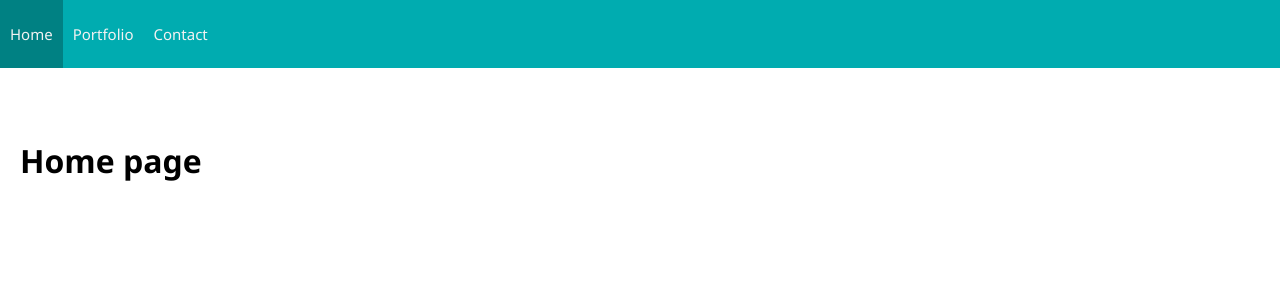
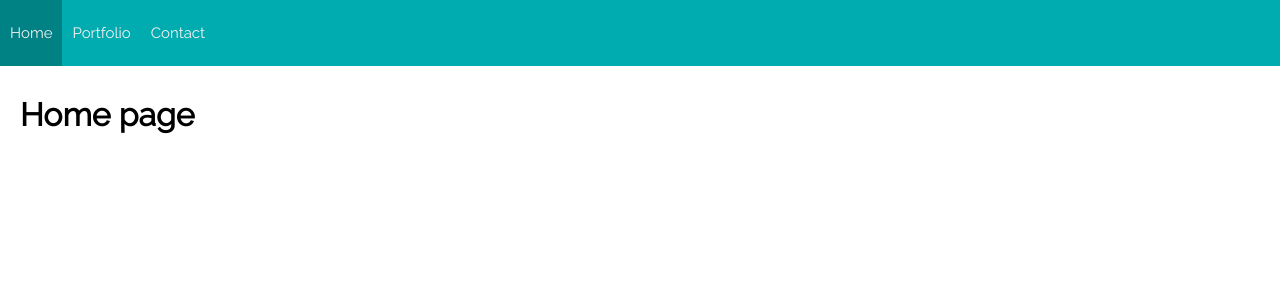
Before and after one commit to bsmrdel101/Portfolio-Website, a React (Create React App) app: page /#/home in a window 1280 px wide. Shown: the top 300 px of the page. Built offline with nearby package versions, Linux system fonts and the light colour scheme.

Commit message:
Added a custom Raleway font to the project

```diff
--- a/src/components/App/App.css
+++ b/src/components/App/App.css
@@ -5,7 +5,7 @@ body,
 }
 
 body {
-  font-family: 'Segoe UI', Tahoma, Geneva, Verdana, sans-serif;
+  font-family: 'Raleway', sans-serif;
   margin: 0px;
 }
 
@@ -19,7 +19,8 @@ Container
 -------------------------------------------------------------------------------- */
 
 .container {
-  padding: 20px;
+  padding-left: 20px;
+  padding-right: 20px;
 }
 
 /* --------------------------------------------------------------------------------
```
